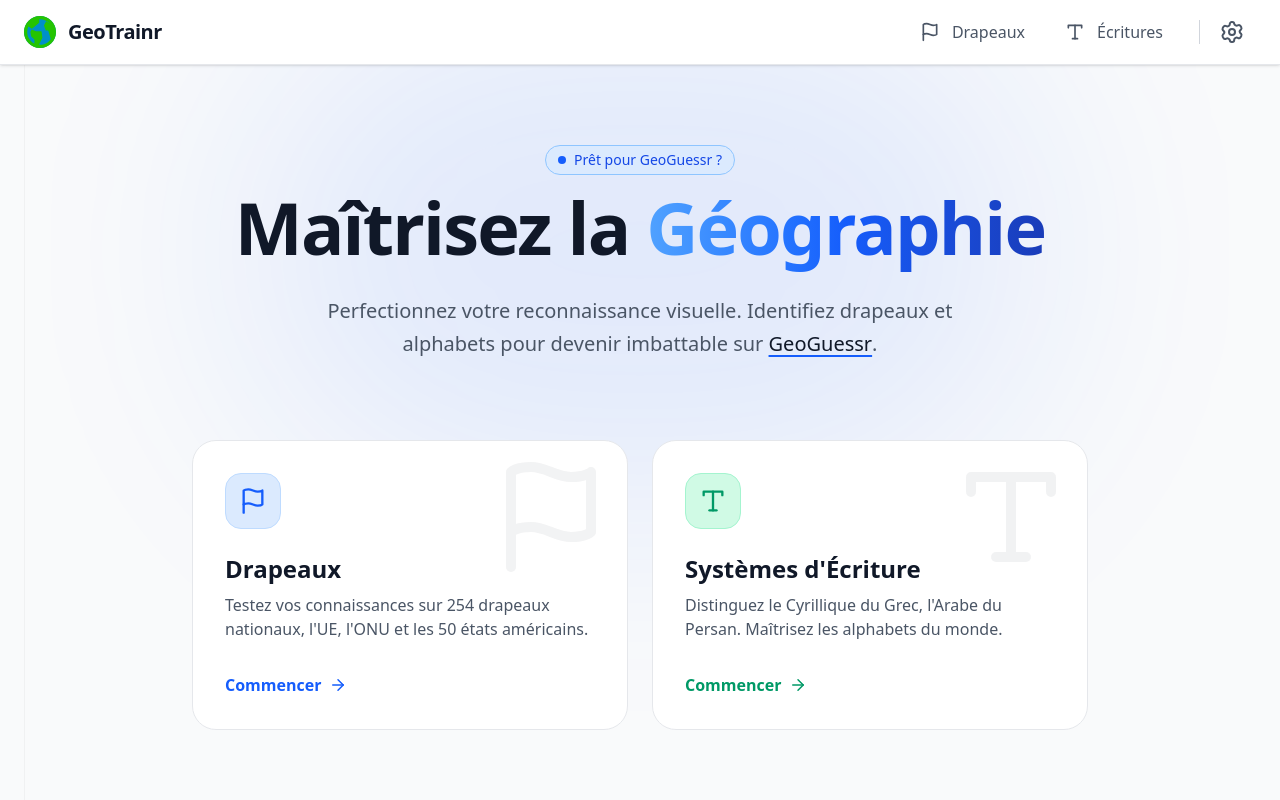
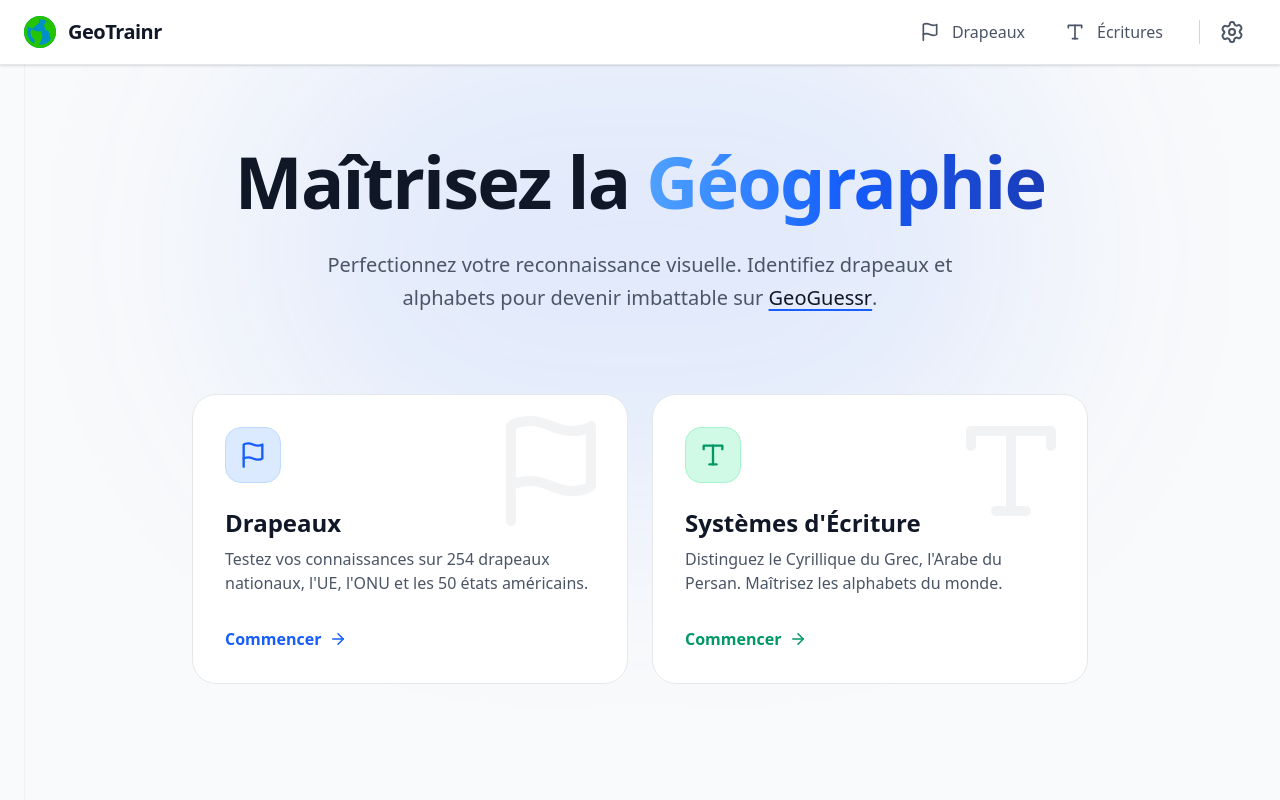
Before and after one commit to Gautierpicon/GeoTrainr, a React (Vite) app: page / in a window 1280 px wide. Shown: the top 800 px of the page. Built offline with nearby package versions, Linux system fonts and the light colour scheme.

Commit message:
removes the unnecessary pill

```diff
--- a/src/pages/Homepage.jsx
+++ b/src/pages/Homepage.jsx
@@ -39,14 +39,6 @@ const Homepage = () => {
       {/* Hero Section */}
       <main className="relative z-10 container mx-auto px-6 pt-10 pb-20 sm:pt-20 sm:pb-32">
         <div className="max-w-4xl mx-auto text-center space-y-8">
-
-          <div className="inline-flex items-center gap-2 px-3 py-1 rounded-full bg-blue-100 dark:bg-blue-500/10 border border-blue-300 dark:border-blue-500/20 text-blue-700 dark:text-blue-300 text-sm font-medium mb-4 backdrop-blur-sm">
-            <span className="relative flex h-2 w-2">
-              <span className="animate-ping absolute inline-flex h-full w-full rounded-full bg-blue-500 dark:bg-blue-400 opacity-75"></span>
-              <span className="relative inline-flex rounded-full h-2 w-2 bg-blue-600 dark:bg-blue-500"></span>
-            </span>
-            Prêt pour GeoGuessr ?
-          </div>
 
           <h1 className="text-5xl sm:text-7xl font-extrabold tracking-tight text-gray-900 dark:text-white">
             Maîtrisez la <span className="text-transparent bg-clip-text bg-linear-to-r from-blue-400 via-blue-600 to-blue-800 dark:from-blue-400 dark:via-blue-300 dark:to-blue-500">Géographie</span>
```
